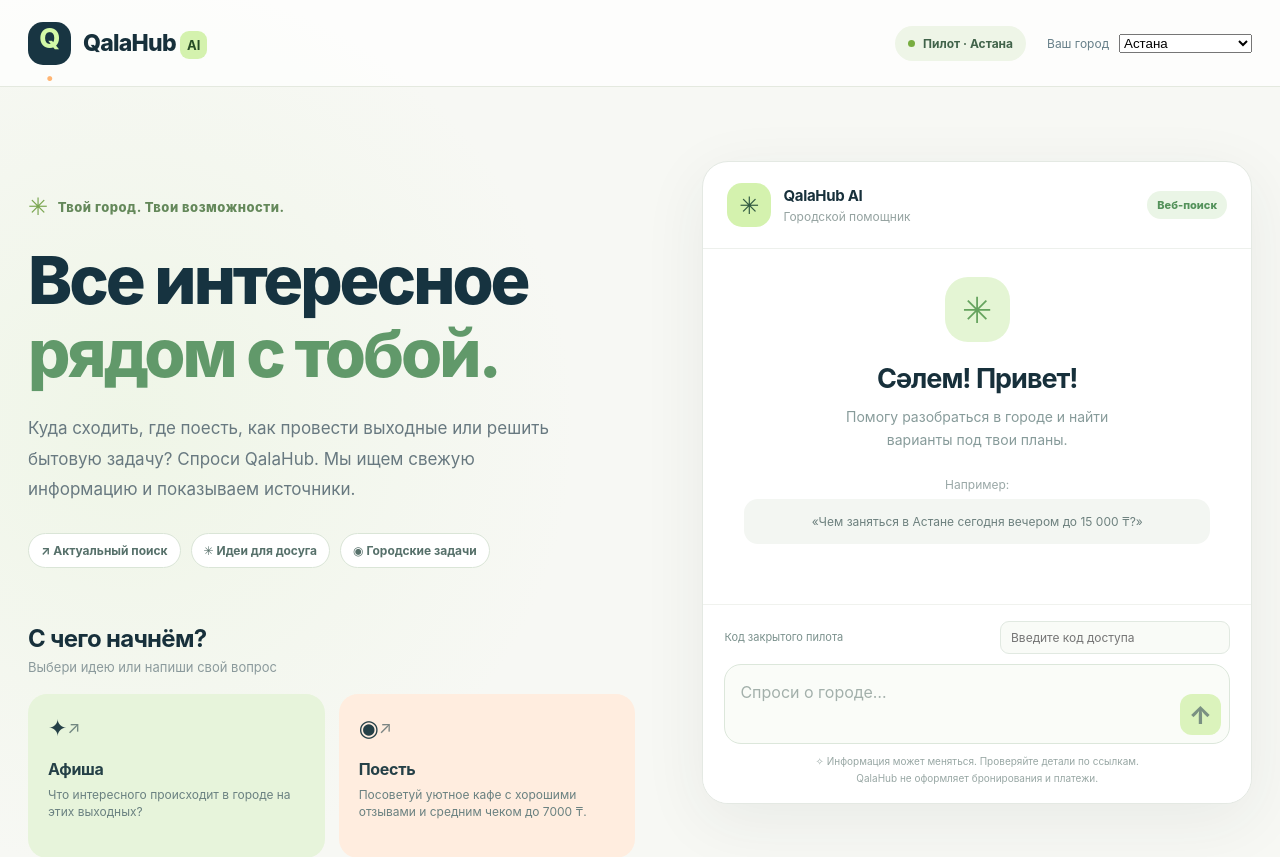
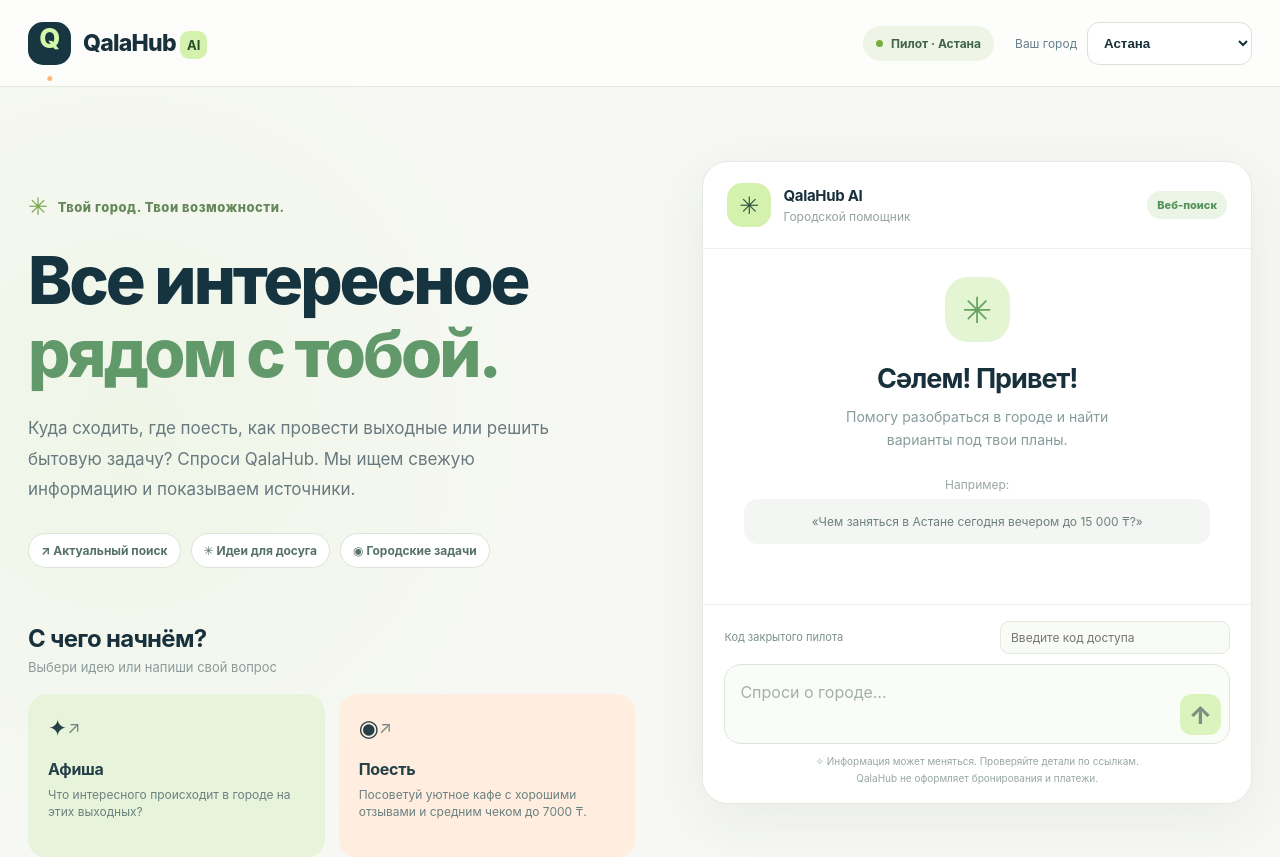
Before and after one commit to itasik2/qalahub-ai, a Next.js app in the folder apps/web/: page / in a window 1280 px wide. Shown: the top 857 px of the page. Built offline with nearby package versions, Linux system fonts and the light colour scheme.

Commit message:
style: make Kazakhstan city selector and starter cards accessible

```diff
--- a/apps/web/app/globals.css
+++ b/apps/web/app/globals.css
@@ -95,3 +95,7 @@
 .inline-citation{color:#267c50;text-decoration:underline;text-decoration-thickness:1px;text-underline-offset:3px;font-weight:650}
 .inline-citation:hover{color:#145332}
 .source-warning{font-size:12px;line-height:1.5;color:#825b22;background:#fff8e9;padding:11px 12px;border-radius:11px;margin-top:10px}
+
+.city-control select{width:165px;background:#fff;border:1px solid #d7e2dc;border-radius:12px;padding:12px;color:#17303b;font-weight:650;outline-color:#a3d876;cursor:pointer}
+@media(max-width:520px){.city-control select{width:135px;padding:9px 6px;font-size:12px}}
+.suggestion:focus-visible,.city-control select:focus-visible{outline:3px solid #5d9a61;outline-offset:3px}
```
